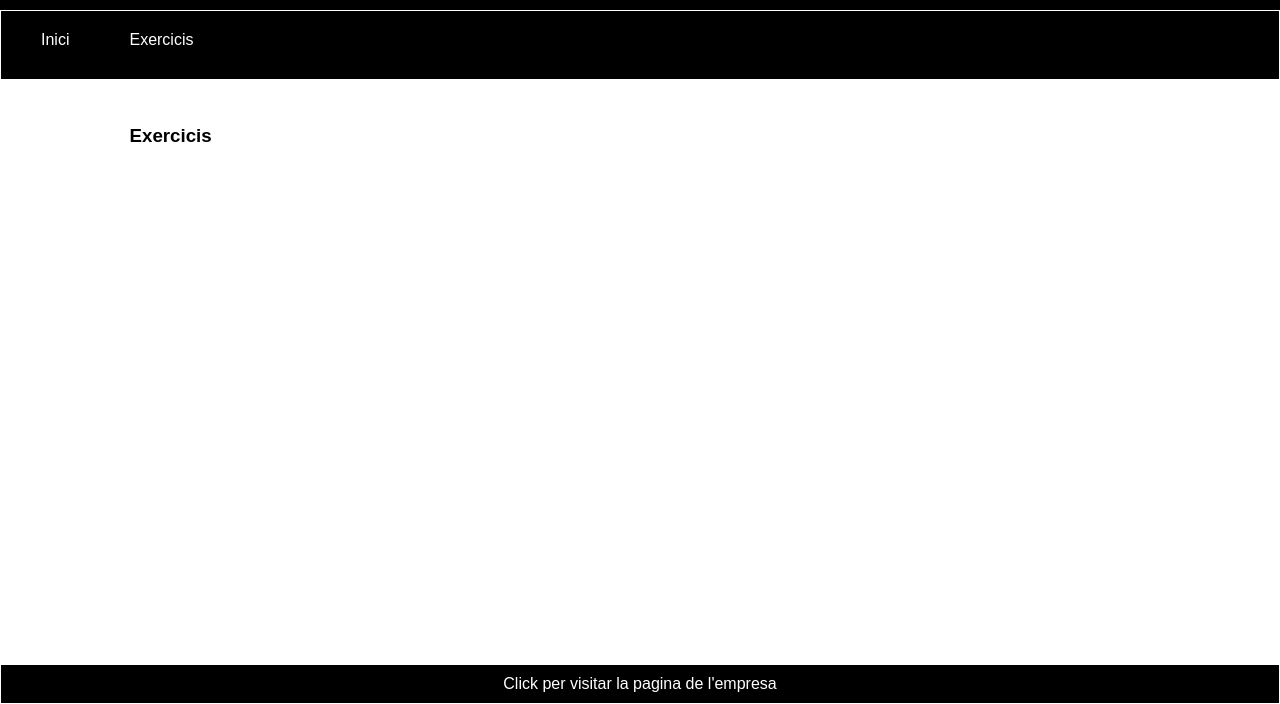
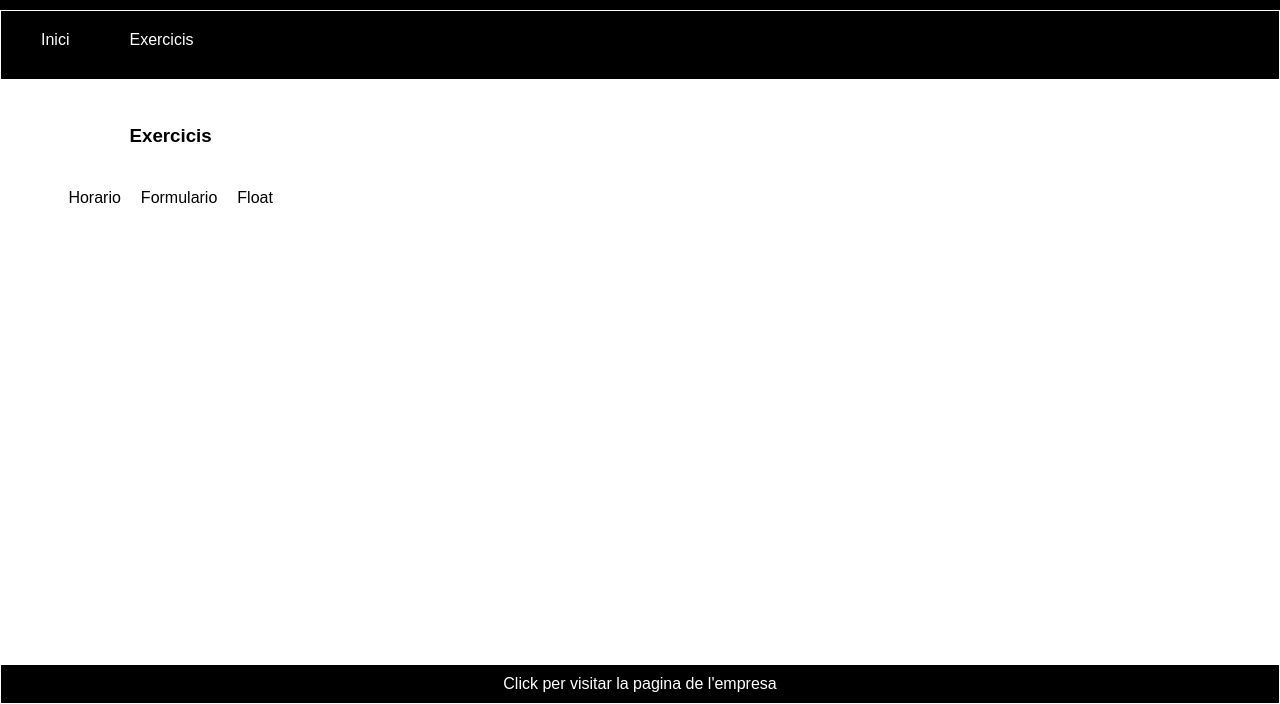
Before and after one commit to JanBeascoechea/M04, a plain HTML site: page exercicis.html in a window 1280 px wide. Shown: the part 96-800 px from the top of the page. Drawn offline with Linux system fonts and the light colour scheme.

Commit message:
Update exercicis.html

```diff
--- a/exercicis.html
+++ b/exercicis.html
@@ -30,9 +30,9 @@
                 <article>
                     <h3 class="titulo titulo2">Exercicis</h3>
                       <p class="ptext">
-                        <p><a class="nav-link" href="UF1-HTML/Ejercicios/horarios/horario.html">Horario</a></p>
-                        <p><a class="nav-link" href="UF1-HTML/Ejercicios/Formulario/ExerciciFormulari.html">Formulario</a></p>
-                        <p><a class="nav-link" href="UF1-HTML/Ejercicios/Float/index.html">Float</a></p>
+                        <p><a class="aex" href="UF1-HTML/Ejercicios/horarios/horario.html">Horario</a></p>
+                        <p><a class="aex" href="UF1-HTML/Ejercicios/Formulario/ExerciciFormulari.html">Formulario</a></p>
+                        <p><a class="aex" href="UF1-HTML/Ejercicios/Float/index.html">Float</a></p>
                       </p>
                 </article>
             </div>
```
